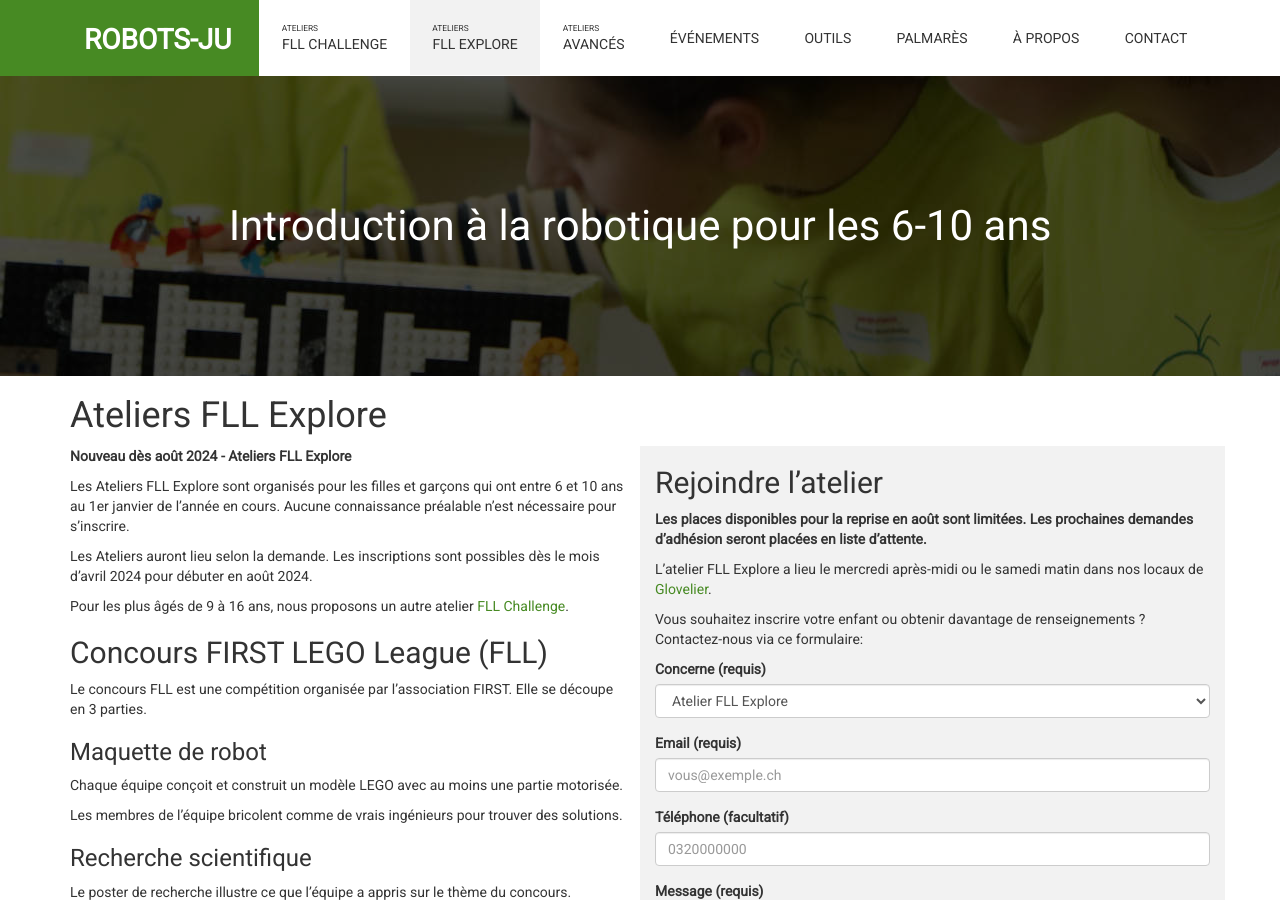
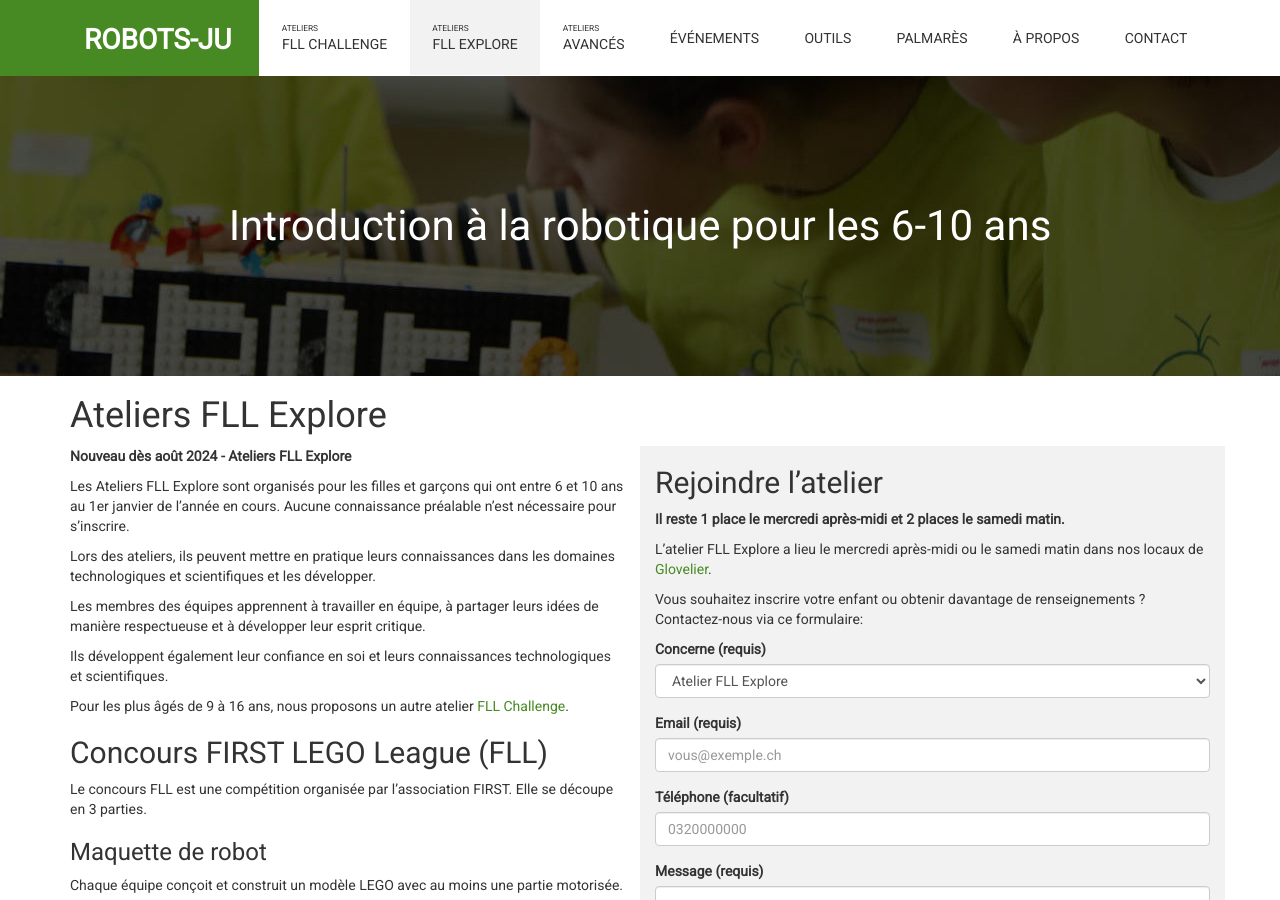
Before and after one commit to robots-ju/robots-ju.ch, a Jekyll site: the page built from ateliers-fll-explore.md, in a window 1280 px wide and 900 px high. Built offline with Jekyll 4.4.1, drawn with Linux system fonts in a browser that asks for light colours; comment, search, counter and statistics services are not loaded.

Commit message:
Update ateliers-fll-explore.md

```diff
--- a/ateliers-fll-explore.md
+++ b/ateliers-fll-explore.md
@@ -11,8 +11,11 @@ banner_text: Introduction à la robotique pour les 6-10 ans
 Les Ateliers FLL Explore sont organisés pour les filles et garçons qui ont entre 6 et 10 ans au 1er janvier de l’année en cours.
 Aucune connaissance préalable n’est nécessaire pour s’inscrire.
 
-Les Ateliers auront lieu selon la demande.
-Les inscriptions sont possibles dès le mois d’avril 2024 pour débuter en août 2024.
+Lors des ateliers, ils peuvent mettre en pratique leurs connaissances dans les domaines technologiques et scientifiques et les développer.
+
+Les membres des équipes apprennent à travailler en équipe, à partager leurs idées de manière respectueuse et à développer leur esprit critique.
+
+Ils développent également leur confiance en soi et leurs connaissances technologiques et scientifiques.
 
 Pour les plus âgés de 9 à 16 ans, nous proposons un autre atelier [FLL Challenge](/ateliers-fll).
 
@@ -42,7 +45,7 @@ Ils développent également leur confiance en soi et leurs connaissances technol
 
 ## Rejoindre l'atelier
 
-**Les places disponibles pour la reprise en août sont limitées. Les prochaines demandes d'adhésion seront placées en liste d'attente.**
+**Il reste 1 place  le mercredi après-midi et 2 places le samedi matin.**
 
 L'atelier FLL Explore a lieu le mercredi après-midi ou le samedi matin dans nos locaux de [Glovelier](https://www.google.ch/maps/place/Rue+des+Places+7,+2855+Glovelier/@47.3390915,7.2066171,17z/data=!3m1!4b1!4m5!3m4!1s0x4791e4df12d571d5:0xfc3cb407ccf2c65f!8m2!3d47.3390879!4d7.2088058?hl=fr).
 
```
